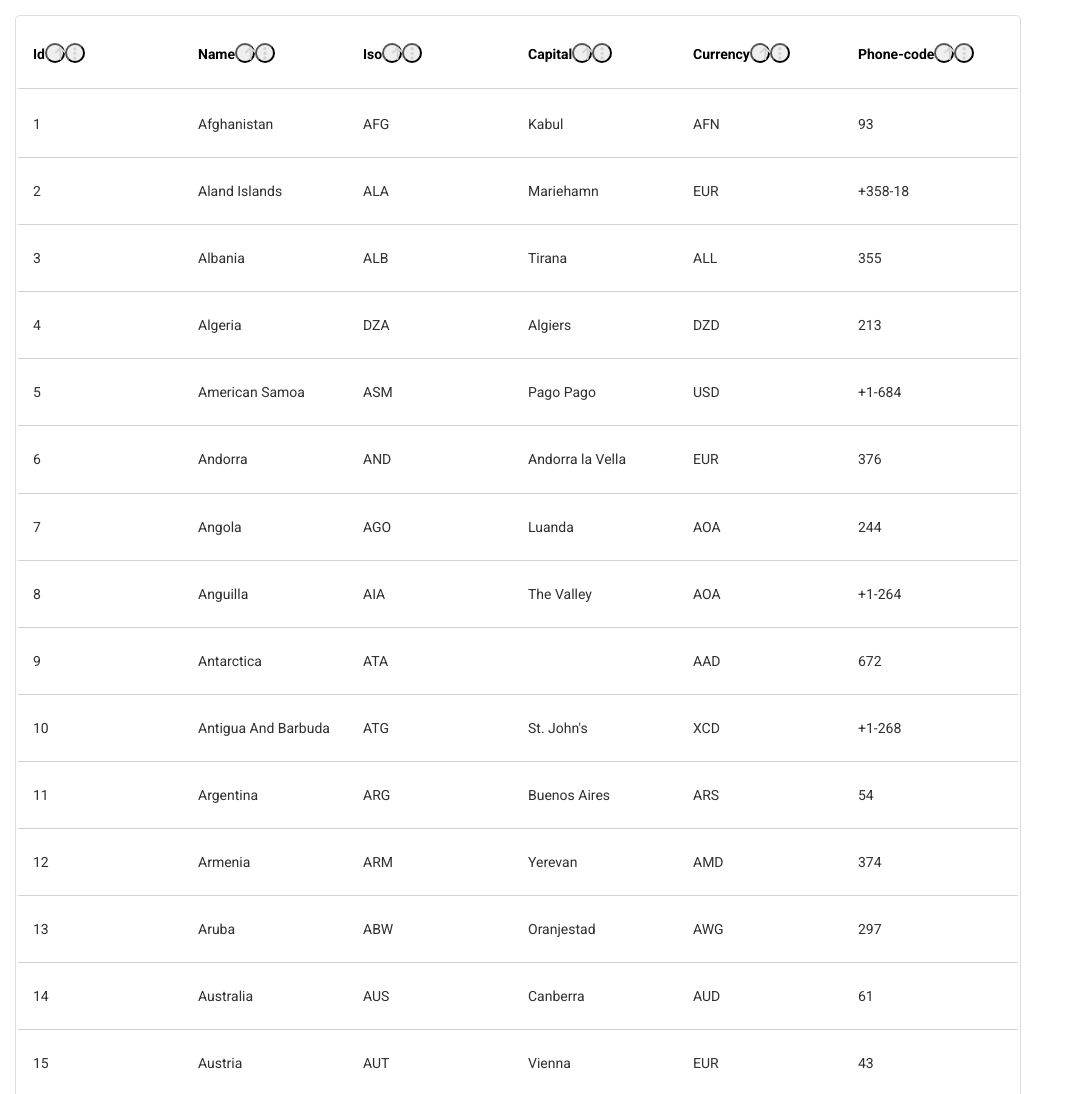
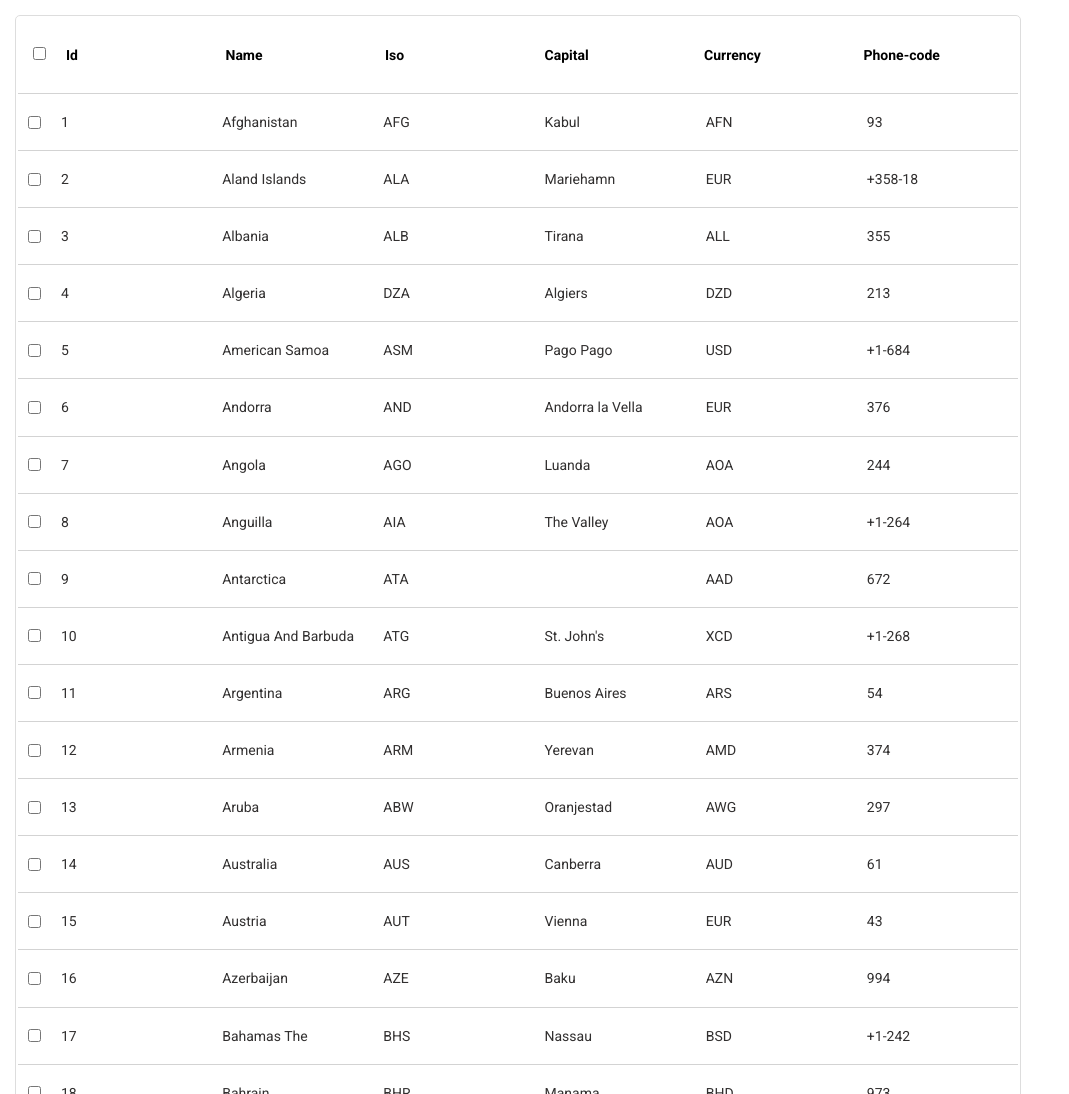
Before and after one commit to ira-alchynska/table-task, a plain HTML site: page index.html in a window 1280 px wide. Shown: the top 1094 px of the page, without its empty margins (0-1069 px from the left). Drawn offline with Linux system fonts and the light colour scheme.

Commit message:
add checkboxes

```diff
--- a/css/styles.css
+++ b/css/styles.css
@@ -26,7 +26,7 @@ a {
   text-decoration: none;
 }
 
-img {
+img, svg {
   display: block;
   max-width: 100%;
   height: auto;
@@ -68,7 +68,7 @@ div.id-column-header {
 }
 
 .table-row {
-  padding: 5px;
+  /* padding: 5px; */
 
   display: flex;
   justify-content: center;
@@ -83,8 +83,15 @@ div.id-column-header {
   background-color: lightgray;
 }
 
+.header-column{
+  display: flex;
+  align-items: baseline;
+  justify-content: space-between;
+}
+
 .table-column,
 .header-column {
+
   padding: 20px 10px;
   text-align: left;
   width: 100%;
@@ -179,7 +186,7 @@ div.id-column-header {
   font-size: 15px;
   width: 15px;
   height: 15px;
-
+  text-align: center;
 }
 
 .fa-ellipsis-v {
@@ -188,6 +195,7 @@ div.id-column-header {
   font-size: 15px;
   width: 15px;
   height: 15px;
+  text-align: center;
 }
 
 .hidden {
@@ -200,7 +208,7 @@ div.id-column-header {
   opacity: 1;
 }
 
-.checkbox {
+.input {
   margin-left: 10px;
   margin-right: 10px;
   color: #3a3838;
@@ -208,12 +216,21 @@ div.id-column-header {
 }
 
 .button {
-  width: 20px;
-  height: 20px;
+  width: 25px;
+  height: 25px;
   border-radius: 50%;
+  text-align: center;
+  border-color: transparent;
 }
 
 .button-wrapper{
+  width:60px;
   display: flex;
   justify-content: space-between;
+  align-items: baseline;
+  opacity: 0;
 }
+
+.button-wrapper:hover{
+  opacity: 1;
+}
--- a/table.js
+++ b/table.js
@@ -162,38 +162,53 @@ const countries = [
 ];
 
 const columns = [
-  { label: "Id", accessor: "id", order: null, checked: false },
-  { label: "Name", accessor: "name", order: null, checked: false },
-  { label: "Iso", accessor: "iso3", order: null, checked: false },
-  { label: "Capital", accessor: "capital", order: null, checked: false },
-  { label: "Currency", accessor: "currency", order: null, checked: false },
+  { label: "Id", accessor: "id", order: null},
+  { label: "Name", accessor: "name", order: null},
+  { label: "Iso", accessor: "iso3", order: null},
+  { label: "Capital", accessor: "capital", order: null},
+  { label: "Currency", accessor: "currency", order: null},
 
-  { label: "Phone-code", accessor: "phone_code", order: null, checked: false },
+  { label: "Phone-code", accessor: "phone_code", order: null},
 ];
 
 const refs = {
   wrapper: document.querySelector("#wrapper"),
-  headerRow: document.querySelector("header-row"),
+  //headerCheckbox: document.querySelectorAll(".selectAll"),
+
 };
+
 //function which is creating the header of table
 function createHeaders(columns) {
   //row of headers
-  const headersRow = document.createElement("tr");
+  const headersRow = document.createElement("div");
   headersRow.classList.add("header-row");
+  //checkbox for header
+  const headerCheckbox = createCheckbox();
+  headersRow.append(headerCheckbox);
+  headerCheckbox.classList.add('selectAll');
 
-  const headerCells = columns.map((el) => {
-    const headerCell = document.createElement("th");
+
+  const headerCells = columns.map((column) => {
+    const headerCell = document.createElement("div");
     headerCell.classList.add("header-column");
+    const headerBorder = document.createElement('div');
+
+    headerBorder.classList.add('headerBorder');
+    headerCell.appendChild(headerBorder);
+    console.log(headerBorder);
     // add content
 
-    headerCell.textContent = el.label;
-//button add
+    headerCell.textContent = column.label;
+    //button add
 
-    const arrow = 'fas fa-arrow-up';
-    const more = 'fas fa-ellipsis-v';
+    const arrow = "fas fa-arrow-up";
+    const more = "fas fa-ellipsis-v";
     const iconArrow = createButton(arrow);
     const iconMore = createButton(more);
-    headerCell.append(iconArrow, iconMore);
+    const buttonWrapper = document.createElement("div");
+    buttonWrapper.classList.add("button-wrapper");
+    buttonWrapper.append(iconArrow, iconMore);
+    headerCell.append(buttonWrapper);
     return headerCell;
   });
   //add all cells to header
@@ -206,12 +221,14 @@ function createHeaders(columns) {
 function createCells(columns, countries) {
   // row in body table
   const rows = countries.map((country) => {
-    const row = document.createElement("tr");
+    const row = document.createElement("div");
     row.classList.add("table-row");
-
+    // create checkboxes for the bodyRows
+    const bodyCheckbox = createCheckbox();
+    row.append(bodyCheckbox);
     //created cells in the body table
     const cells = columns.map((column) => {
-      const cell = document.createElement("td");
+      const cell = document.createElement("div");
       cell.classList.add("table-column");
       // content of table
       //header accessor -the name of the key in the object
@@ -230,9 +247,9 @@ function createCells(columns, countries) {
 function createTable(columns, countries) {
   const table = document.createElement("table");
   table.classList.add("table");
-  const thead = document.createElement("thead");
+  const thead = document.createElement("div");
 
-  const tbody = document.createElement("tbody");
+  const tbody = document.createElement("div");
 
   const tColumns = createHeaders(columns);
   const rows = createCells(columns, countries);
@@ -248,8 +265,6 @@ function createTable(columns, countries) {
 createTable(columns, countries);
 
 function createButton(fontAwesomeIcon) {
-  const buttonWrapper = document.createElement("div");
-  buttonWrapper.classList.add("button-wrapper");
   const button = document.createElement("button");
   button.classList.add("button");
   const icon = document.createElement("i");
@@ -258,14 +273,21 @@ function createButton(fontAwesomeIcon) {
     icon.classList.add(cl);
   });
   button.appendChild(icon);
-  buttonWrapper.appendChild(button);
+
   return button;
 }
 
-// function createCheckboxes() {
+function createCheckbox() {
+  const checkbox = document.createElement('input');
+  checkbox.type = "checkbox";
+  checkbox.classList.add("input");
+  return checkbox;
+}
 
-//   let input = document.createElement("input");
-//   input.classList.add("checkbox");
-//   input.type = "checkbox";
-//   refs.headerRow.append(input)
-// }
+const selectAllRef = document.querySelector('.selectAll');
+selectAllRef.addEventListener('click', event => {
+  const allCheckboxes = document.querySelectorAll('.input');
+  allCheckboxes.forEach(checkbox => {
+    checkbox.checked = event.target.checked;
+  });
+})
```
Also changed, not shown: checkbox.js (+0 -13 lines), test.js (deleted, +0 -16 lines), data.js (deleted).
